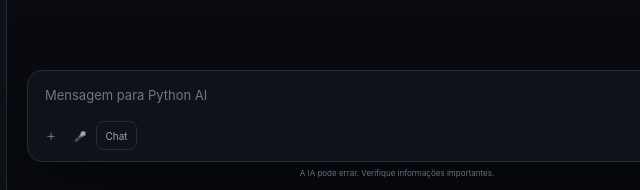
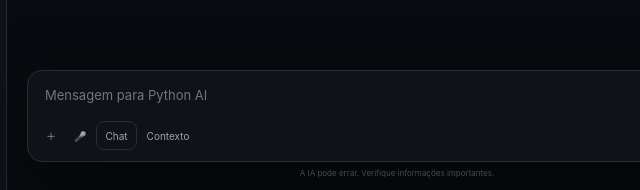
Before and after one commit to MT2468/test-MT, a browser extension: page python-ai/web/index.html in a window 1280 px wide. Shown: the part 610-800 px from the top of the page, 243-883 px from the left. Drawn offline with Linux system fonts and the light colour scheme.

Commit message:
feat(python-ai): load context selection controls

```diff
--- a/python-ai/web/index.html
+++ b/python-ai/web/index.html
@@ -85,6 +85,7 @@
 
   <script src="./app.js" defer></script>
   <script src="./enhancements.js" defer></script>
+  <script src="./context-controls.js" defer></script>
   <script src="./browser-tools.js" defer></script>
 </body>
 </html>
```
